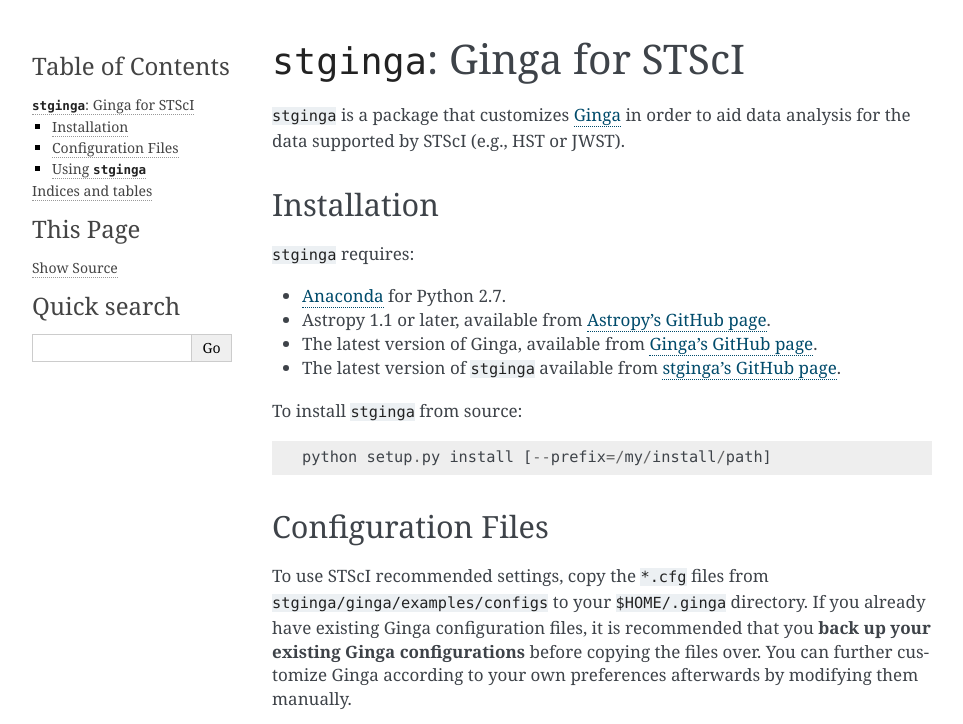
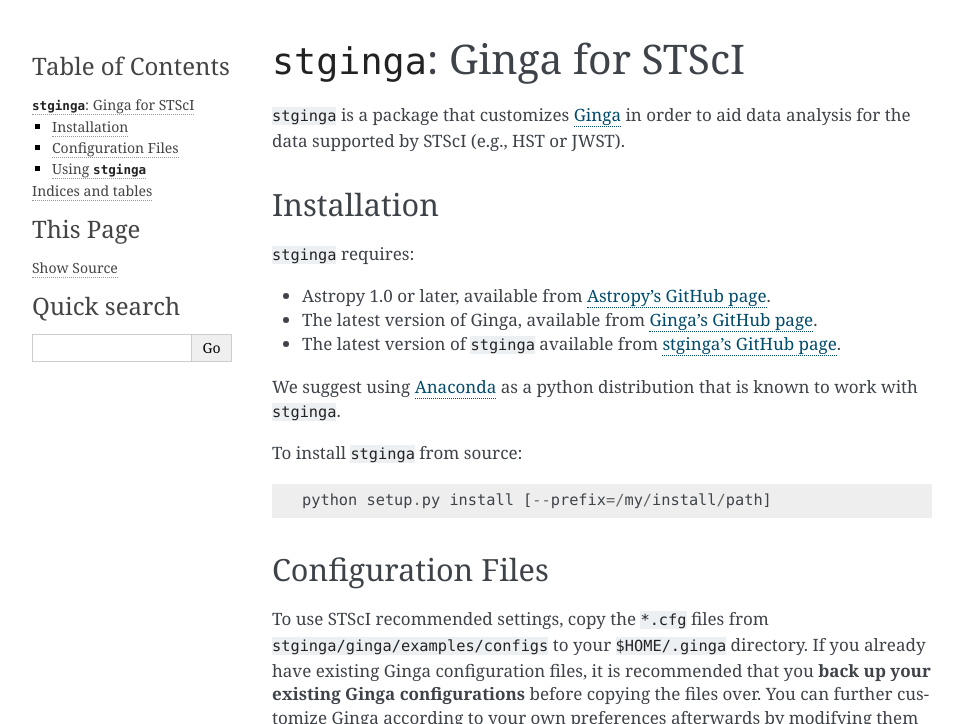
Before and after one commit to spacetelescope/stginga, a Sphinx documentation site: the page built from docs/source/index.rst, in a window 1280 px wide, cut to the strip 0-724 px from the top of the page. Shown: the whole strip, without its empty margins (148-1111 px from the left). Built offline with Sphinx 7.4.7, drawn with Linux system fonts in a browser that asks for light colours; formulas are drawn with MathJax 3.

Commit message:
add dependencies

```diff
--- a/docs/source/index.rst
+++ b/docs/source/index.rst
@@ -16,13 +16,15 @@
 
 ``stginga`` requires:
 
-* `Anaconda <https://www.continuum.io/downloads>`_ for Python 2.7.
-* Astropy 1.1 or later, available from
+* Astropy 1.0 or later, available from
   `Astropy's GitHub page <https://github.com/astropy/astropy>`_.
 * The latest version of Ginga, available from
   `Ginga's GitHub page <https://github.com/ejeschke/ginga/>`_.
 * The latest version of ``stginga`` available from
   `stginga's GitHub page <https://github.com/spacetelescope/stginga>`_.
+
+We suggest using  `Anaconda <https://www.continuum.io/downloads>`_ as a
+python distribution that is known to work with ``stginga``.
 
 To install ``stginga`` from source::
 
--- a/setup.py
+++ b/setup.py
@@ -27,5 +27,6 @@
         'Topic :: Scientific/Engineering :: Astronomy',
         'Topic :: Software Development :: Libraries :: Python Modules'],
     zip_safe=False,
-    use_2to3=True
+    use_2to3=True,
+    install_requires=['astropy>=1.0', 'ginga']
 )
```
